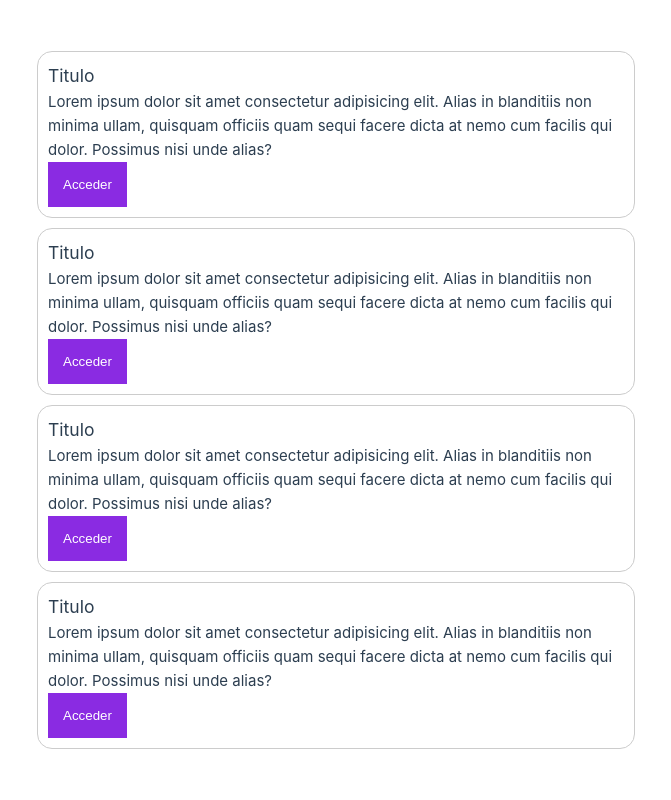
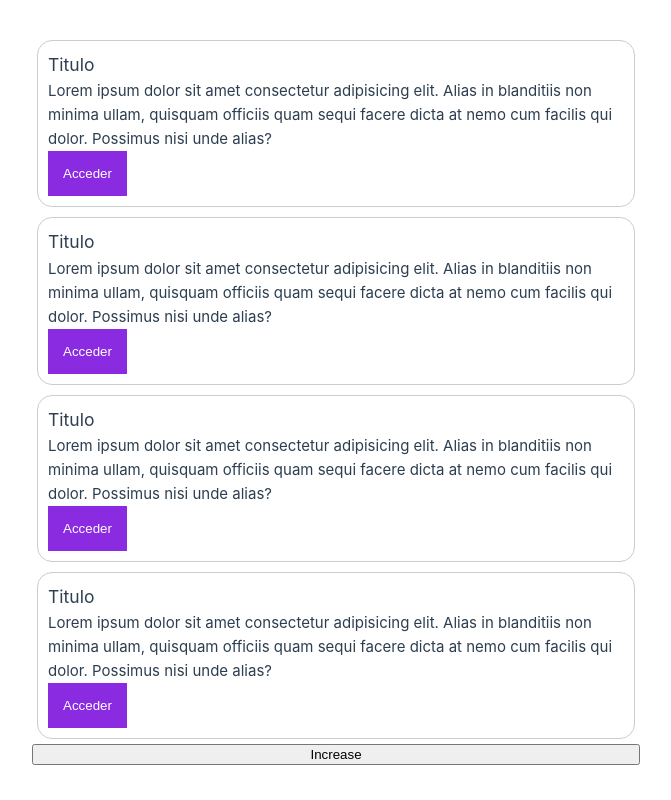
Before and after one commit to DavidDevVelandia/curso-de-vue, a Vue app: page / in a window 1280 px wide. Shown: the whole page, without its empty margins (0-671 px from the left). Built offline with nearby package versions, Linux system fonts and the light colour scheme.

Commit message:
Counter applied in App.vue

```diff
--- a/src/App.vue
+++ b/src/App.vue
@@ -1,8 +1,10 @@
 <template>
   <PostContainer/>
+  <CounterOptionAPI/>
 </template>
 <script setup>
   import PostContainer from './components/PostContainer.vue';
+  import CounterOptionAPI from './components/CounterOptionAPI.vue';
 </script>
 <style>
 
```
